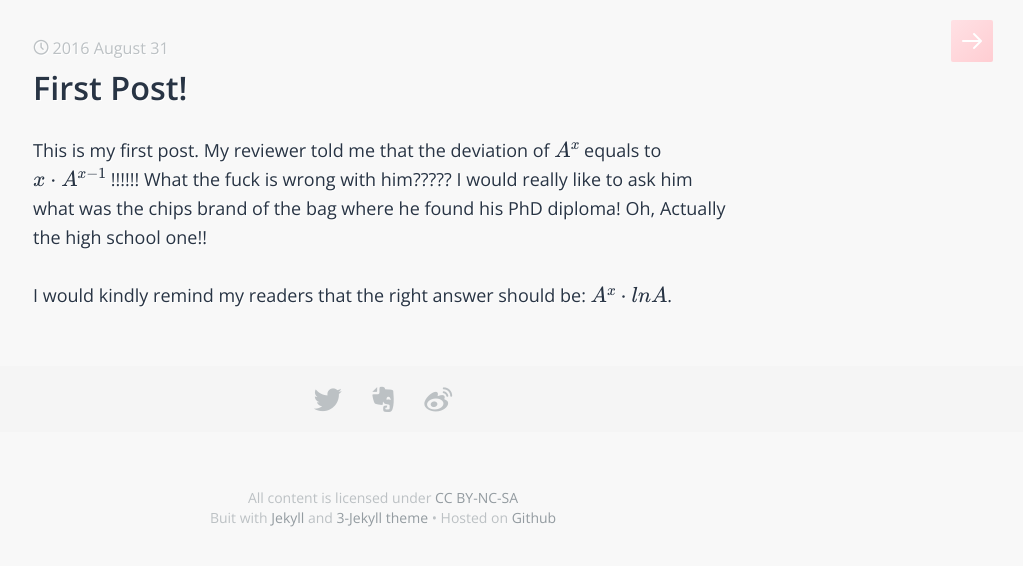
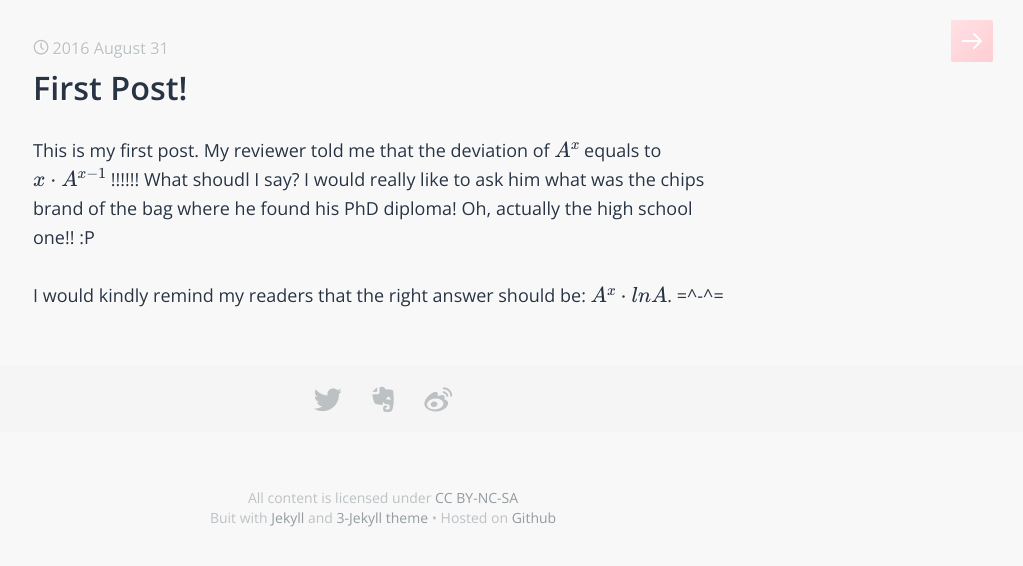
Before and after one commit to sophiesongge/sophiesongge.github.io, a Jekyll site: the page built from _posts/2016-08-31-first-post.markdown, in a window 1280 px wide. Shown: the top 566 px of the page, without its empty margins (257-1280 px from the left). Built offline with Jekyll 4.4.1, drawn with Linux system fonts in a browser that asks for light colours; some web fonts are replaced; formulas are drawn with MathJax 3.

Commit message:
add posts

```diff
--- a/_posts/2016-08-31-first-post.markdown
+++ b/_posts/2016-08-31-first-post.markdown
@@ -7,7 +7,7 @@ use_math: true
 ---
 
 This is my first post. My reviewer told me that the deviation of (A^x)
- equals to $x \\cdot A^ {x-1}$ !!!!!! What the fuck is wrong with him????? I would really like to ask him
-  what was the chips brand of the bag where he found his PhD diploma! Oh, Actually the high school one!!
+ equals to $x \\cdot A^ {x-1}$ !!!!!! What shoudl I say? I would really like to ask him
+  what was the chips brand of the bag where he found his PhD diploma! Oh, actually the high school one!! :P
 
-I would kindly remind my readers that the right answer should be: $A^x \\cdot lnA$.
+I would kindly remind my readers that the right answer should be: $A^x \\cdot lnA$. =^-^=
```
